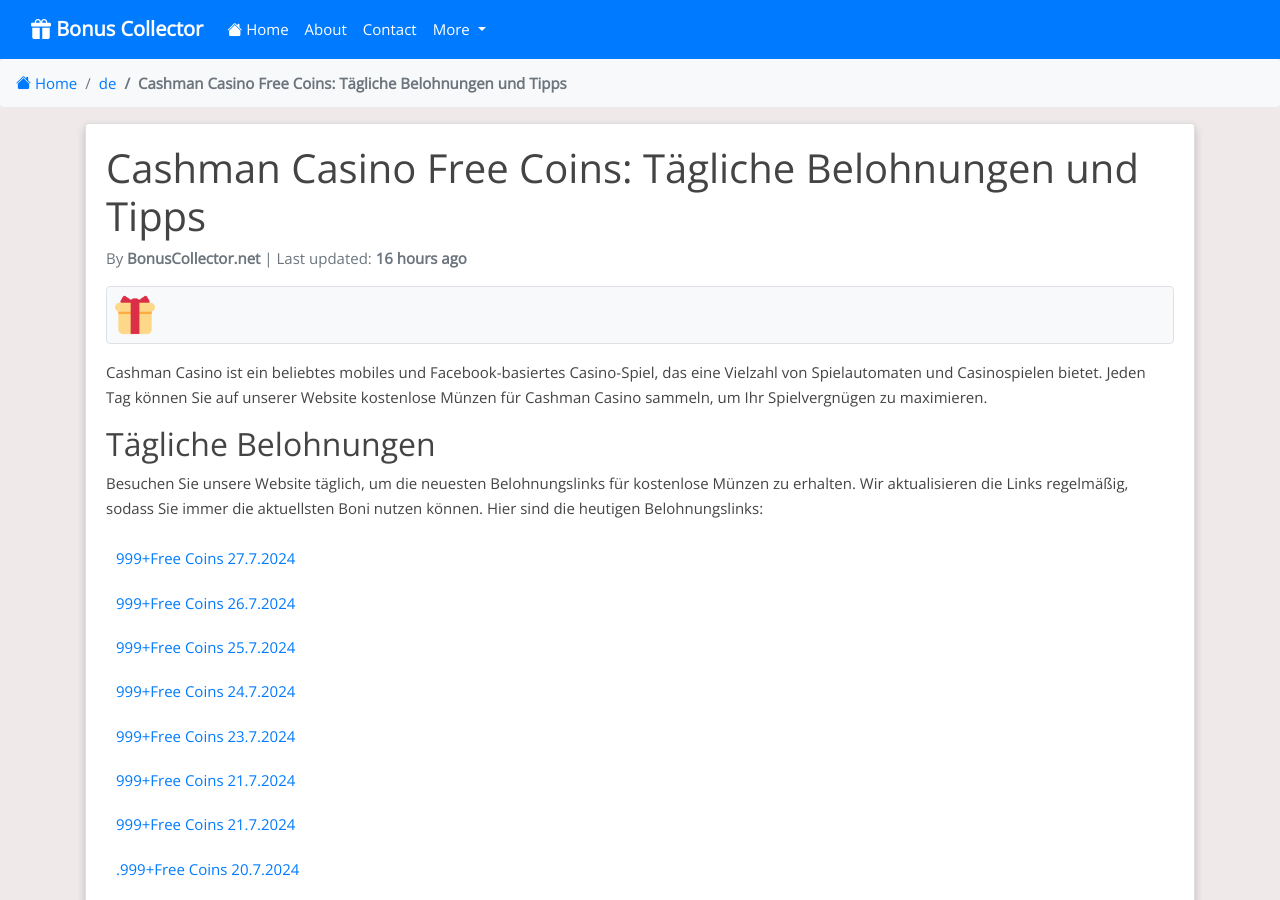
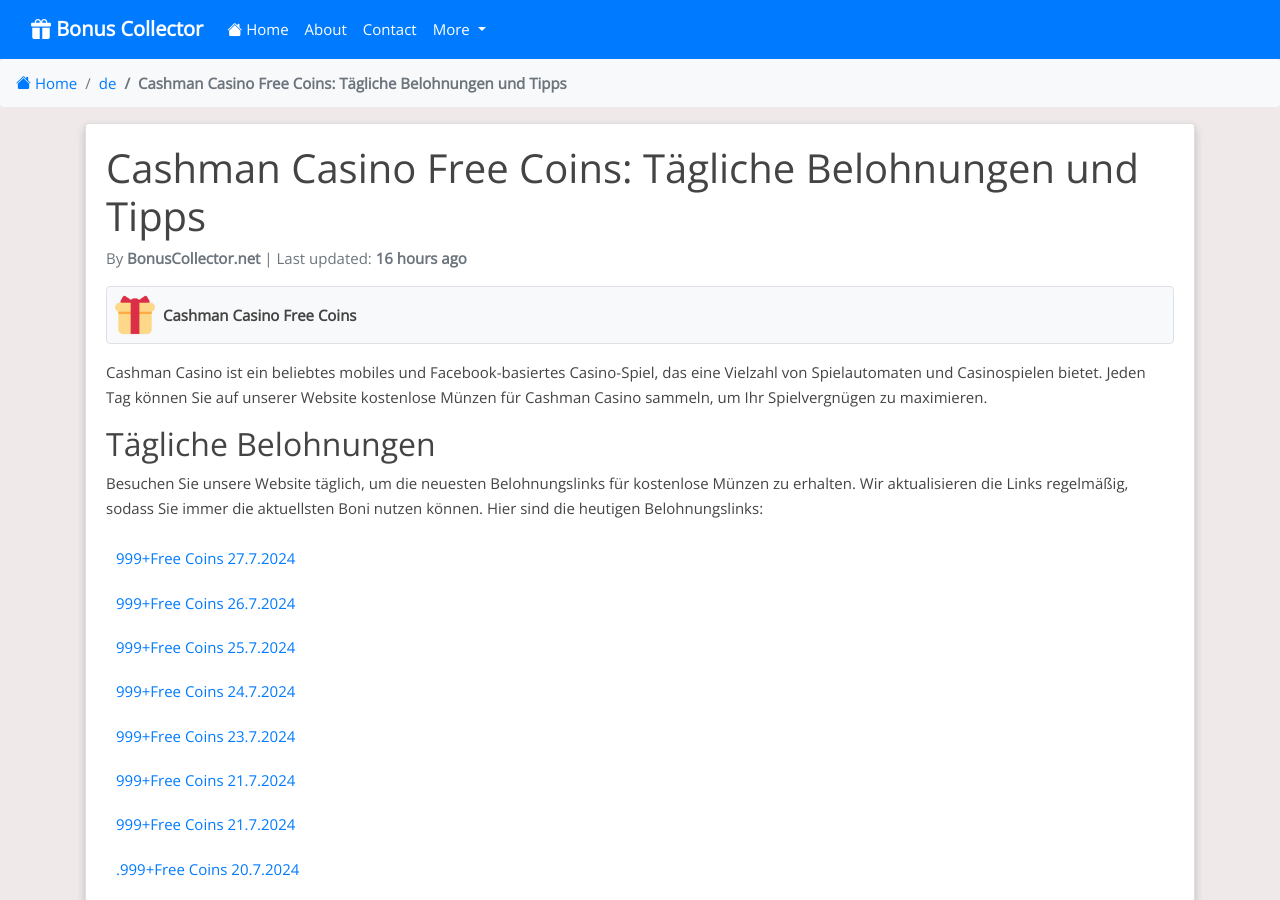
Before and after one commit to Prollad99/bs-net, a Jekyll site: the page built from de/_posts/2024-07-18-cashman-casino.md, in a window 1280 px wide and 900 px high. Built offline with Jekyll 4.4.1, drawn with Linux system fonts in a browser that asks for light colours; nearby versions of some CDN libraries; comment, search, counter and statistics services are not loaded.

Commit message:
Update 2024-07-18-cashman-casino.md

```diff
--- a/de/_posts/2024-07-18-cashman-casino.md
+++ b/de/_posts/2024-07-18-cashman-casino.md
@@ -9,6 +9,8 @@
 permalink: /de/cashman-casino-free-coins/
 image: /assets/images/cashman-casino.webp
 include_file: cashman-casino.html
+manifest: /manifests/de/cashman-casino.json
+app_name: "Cashman Casino Free Coins"
 ---
 
 Cashman Casino ist ein beliebtes mobiles und Facebook-basiertes Casino-Spiel, das eine Vielzahl von Spielautomaten und Casinospielen bietet. Jeden Tag können Sie auf unserer Website kostenlose Münzen für Cashman Casino sammeln, um Ihr Spielvergnügen zu maximieren.
```
